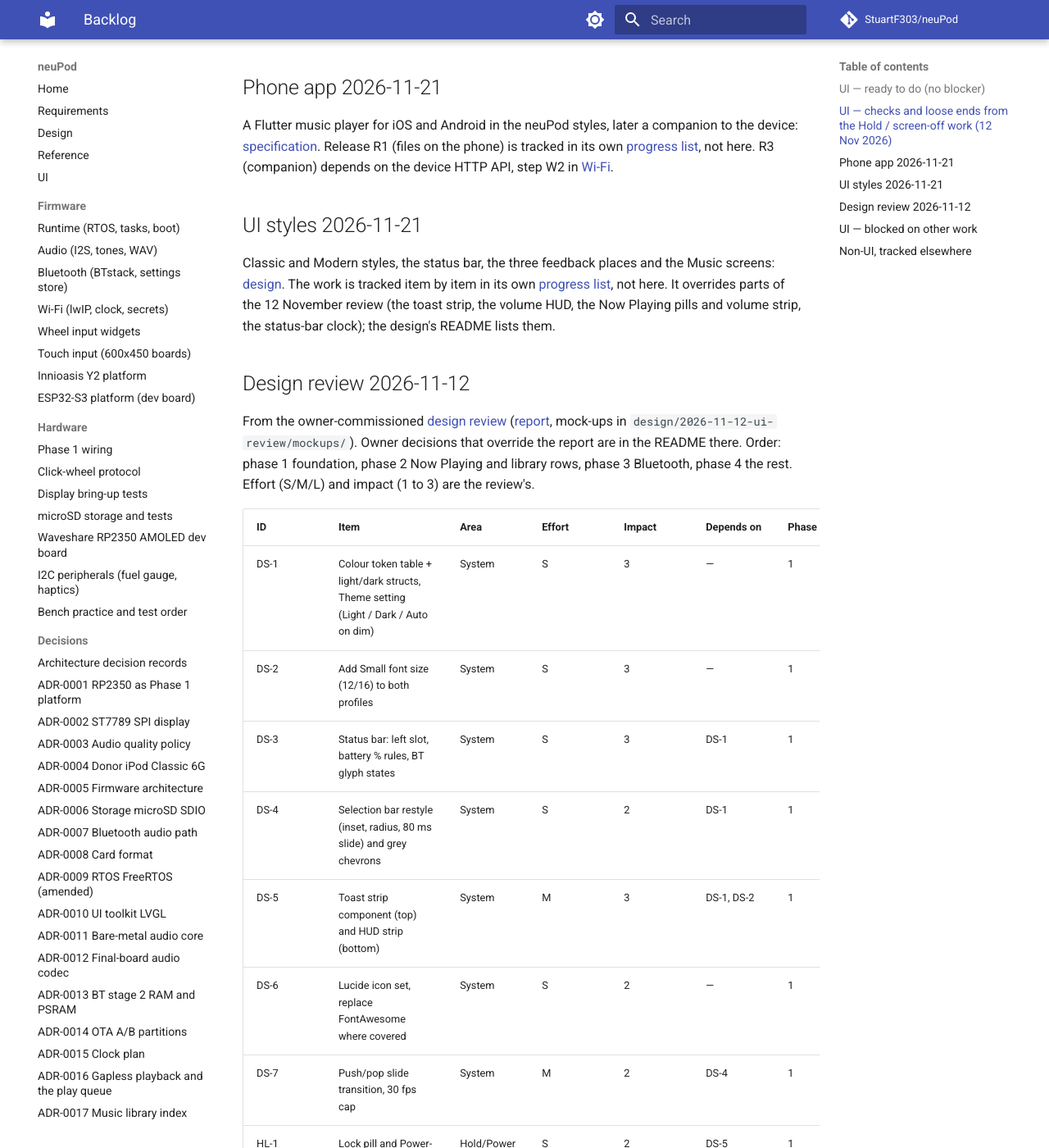
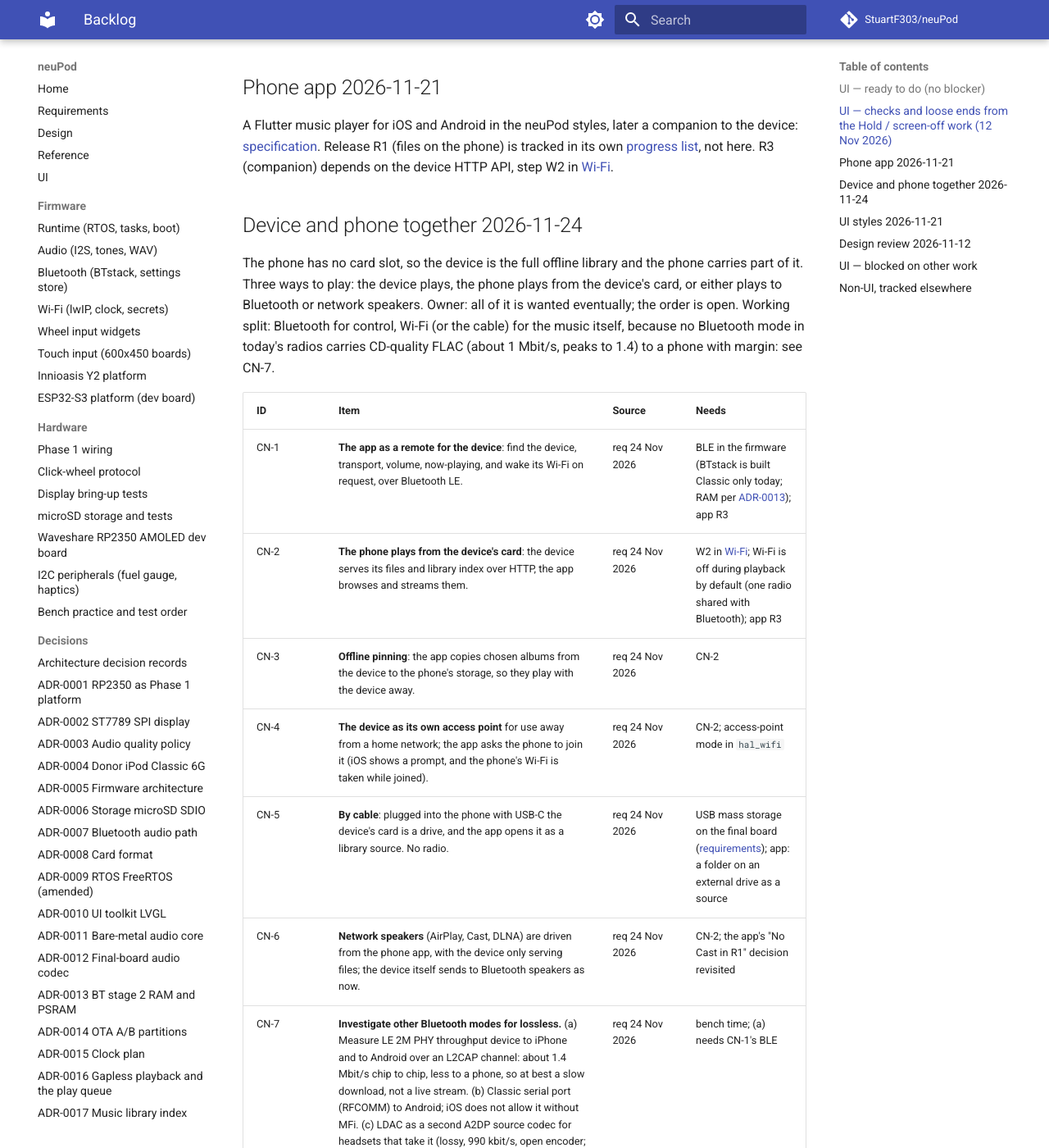
Before and after one commit to StuartF303/neuPod, an MkDocs documentation site: the page built from docs/backlog.md, in a window 1280 px wide and 1400 px high, scrolled down 2663 px. Shown: the whole window at 82% size. Built offline with MkDocs 1.6.1 and Material for MkDocs 9.7.7, drawn with Linux system fonts in a browser that asks for light colours; comment, search, counter and statistics services are not loaded; some of the changed text lies outside the part shown.

Commit message:
docs(backlog): device and phone together (CN-1 to CN-8)
Owner request 24 Nov 2026: the device as the offline library for the phone
app, the three ways to play, and an investigation of Bluetooth modes that
could carry lossless audio.

Co-Authored-By: Claude Fable 5.2 <noreply@anthropic.com>
Claude-Session: https://claude.ai/code/session_01NfmAnVsPhysJr5XV8D7dEW

```diff
--- a/docs/backlog.md
+++ b/docs/backlog.md
@@ -36,6 +36,21 @@ the Pico 2 W build is frozen as a compile check; items may assume the RP2350B wi
 ## Phone app 2026-11-21
 
 A Flutter music player for iOS and Android in the neuPod styles, later a companion to the device: [specification](app/README.md). Release R1 (files on the phone) is tracked in its own [progress list](app/PROGRESS.md), not here. R3 (companion) depends on the device HTTP API, step W2 in [Wi-Fi](wifi.md).
+
+## Device and phone together 2026-11-24
+
+The phone has no card slot, so the device is the full offline library and the phone carries part of it. Three ways to play: the device plays, the phone plays from the device's card, or either plays to Bluetooth or network speakers. Owner: all of it is wanted eventually; the order is open. Working split: Bluetooth for control, Wi-Fi (or the cable) for the music itself, because no Bluetooth mode in today's radios carries CD-quality FLAC (about 1 Mbit/s, peaks to 1.4) to a phone with margin: see CN-7.
+
+| ID | Item | Source | Needs |
+| --- | --- | --- | --- |
+| CN-1 | **The app as a remote for the device**: find the device, transport, volume, now-playing, and wake its Wi-Fi on request, over Bluetooth LE. | req 24 Nov 2026 | BLE in the firmware (BTstack is built Classic only today; RAM per [ADR-0013](adr/0013-bluetooth-ram-psram.md)); app R3 |
+| CN-2 | **The phone plays from the device's card**: the device serves its files and library index over HTTP, the app browses and streams them. | req 24 Nov 2026 | W2 in [Wi-Fi](wifi.md); Wi-Fi is off during playback by default (one radio shared with Bluetooth); app R3 |
+| CN-3 | **Offline pinning**: the app copies chosen albums from the device to the phone's storage, so they play with the device away. | req 24 Nov 2026 | CN-2 |
+| CN-4 | **The device as its own access point** for use away from a home network; the app asks the phone to join it (iOS shows a prompt, and the phone's Wi-Fi is taken while joined). | req 24 Nov 2026 | CN-2; access-point mode in `hal_wifi` |
+| CN-5 | **By cable**: plugged into the phone with USB-C the device's card is a drive, and the app opens it as a library source. No radio. | req 24 Nov 2026 | USB mass storage on the final board ([requirements](requirements.md)); app: a folder on an external drive as a source |
+| CN-6 | **Network speakers** (AirPlay, Cast, DLNA) are driven from the phone app, with the device only serving files; the device itself sends to Bluetooth speakers as now. | req 24 Nov 2026 | CN-2; the app's "No Cast in R1" decision revisited |
+| CN-7 | **Investigate other Bluetooth modes for lossless.** (a) Measure LE 2M PHY throughput device to iPhone and to Android over an L2CAP channel: about 1.4 Mbit/s chip to chip, less to a phone, so at best a slow download, not a live stream. (b) Classic serial port (RFCOMM) to Android; iOS does not allow it without MFi. (c) LDAC as a second A2DP source codec for headsets that take it (lossy, 990 kbit/s, open encoder; not AirPods). (d) Bluetooth 7.0 High Data Throughput (adopted Nov 2026, up to 7.5 Mbit/s): needs new radios at both ends, so keep the radio replaceable behind `hal_radio.h` and look again when modules and phones ship. | req 24 Nov 2026 | bench time; (a) needs CN-1's BLE |
+| CN-8 | **Power cost of each mode**: BLE remote, Wi-Fi serving (continuous and in bursts with the radio asleep between tracks), access point, cable. | req 24 Nov 2026 | CN-1, CN-2 on the bench |
 
 ## UI styles 2026-11-21
 
```
